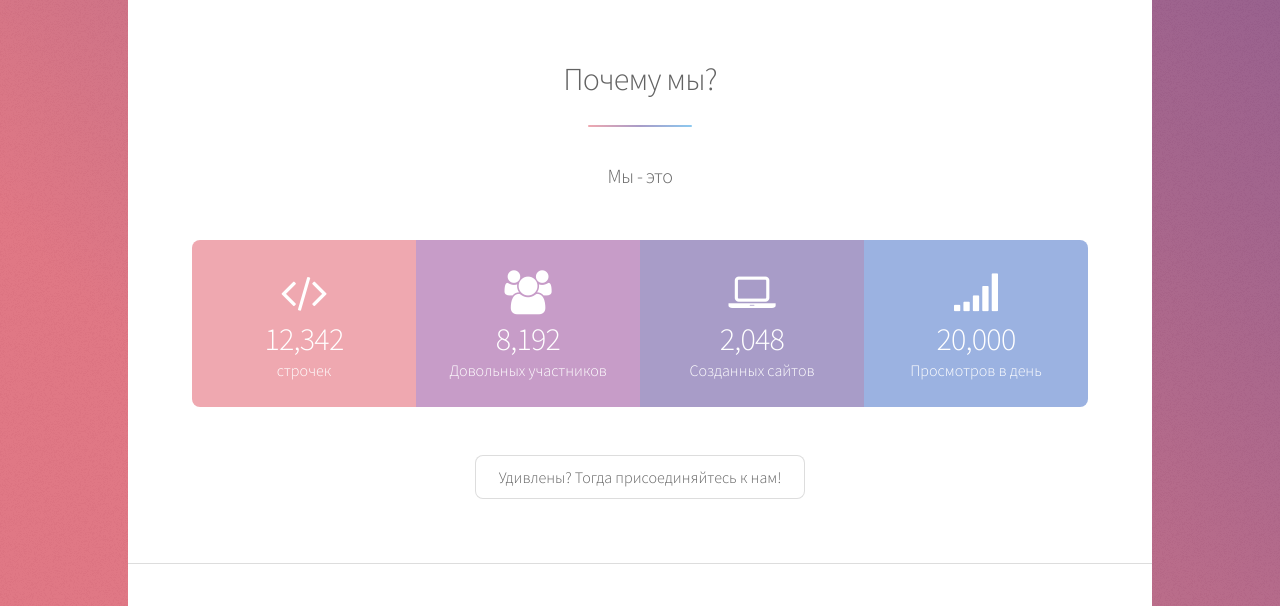
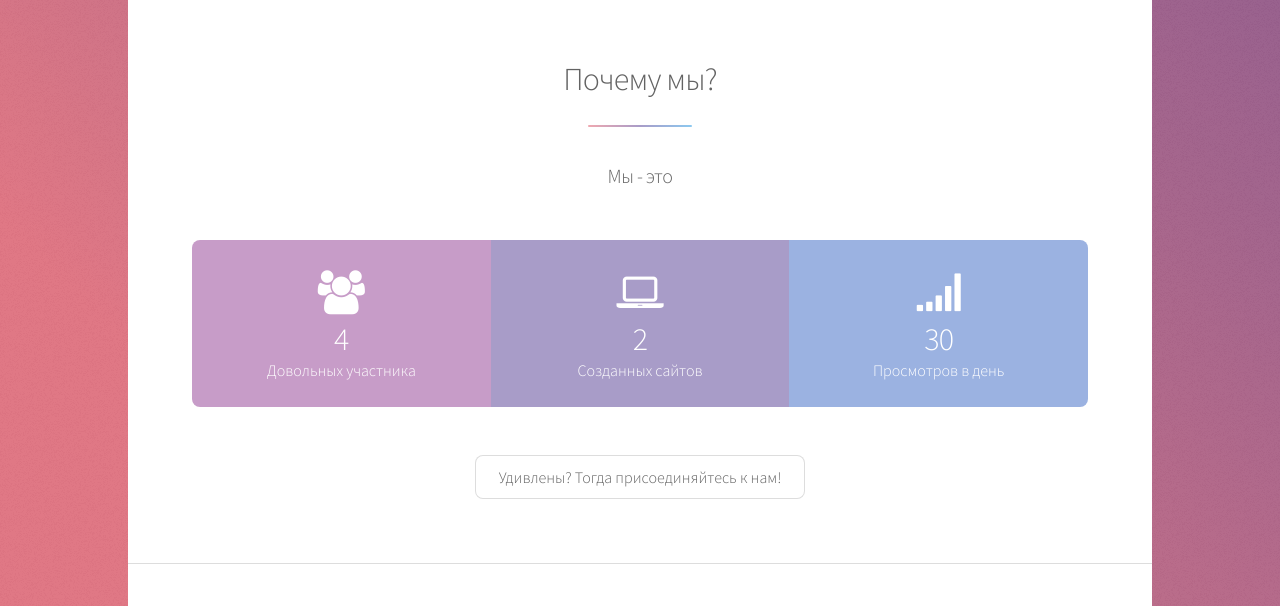
Before and after one commit to TumkasCor/TULearn, a Flask app: page / in a window 1280 px wide. Shown: the part 1724-2330 px from the top of the page. Run offline with Flask 2, Linux system fonts and the light colour scheme; parts of the project's set-up code (start-up, migrations or seed data) failed here and were passed over.

Commit message:
TULearn V2.0
BugFix
New CodePage.Html
DropDownMenu (SideBar)
New Index.html

```diff
--- a/views/templates/index.html
+++ b/views/templates/index.html
@@ -79,21 +79,17 @@
 									<p>Мы - это</p>
 								</header>
 								<ul class="statistics">
-									<li class="style1">
-										<span class="icon fa-code"></span>
-										<strong>12,342</strong> строчек
-									</li>
 									<li class="style2">
 										<span class="icon fa-users"></span>
-										<strong>8,192</strong> Довольных участников
+										<strong>4</strong> Довольных участника
 									</li>
 									<li class="style3">
 										<span class="icon fa-laptop"></span>
-										<strong>2,048</strong> Созданных сайтов
+										<strong>2</strong> Созданных сайтов
 									</li>
 									<li class="style4">
 										<span class="icon fa-signal"></span>
-										<strong>20,000</strong> Просмотров в день
+										<strong>30</strong> Просмотров в день
 									</li>
 								</ul>
 								<footer class="major">
```
Also changed, not shown: views/templates/codepage.html (+4 -3 lines).
